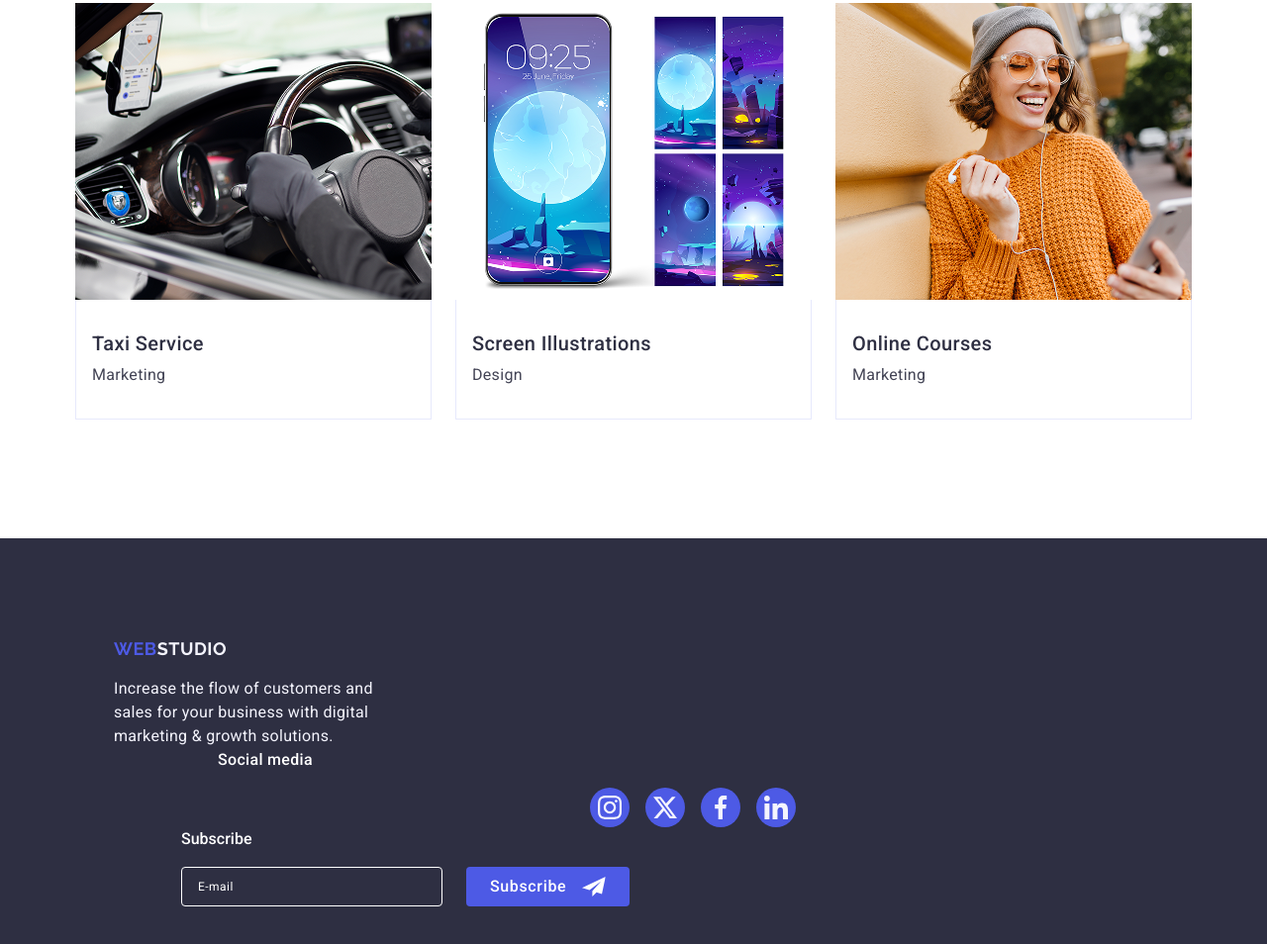
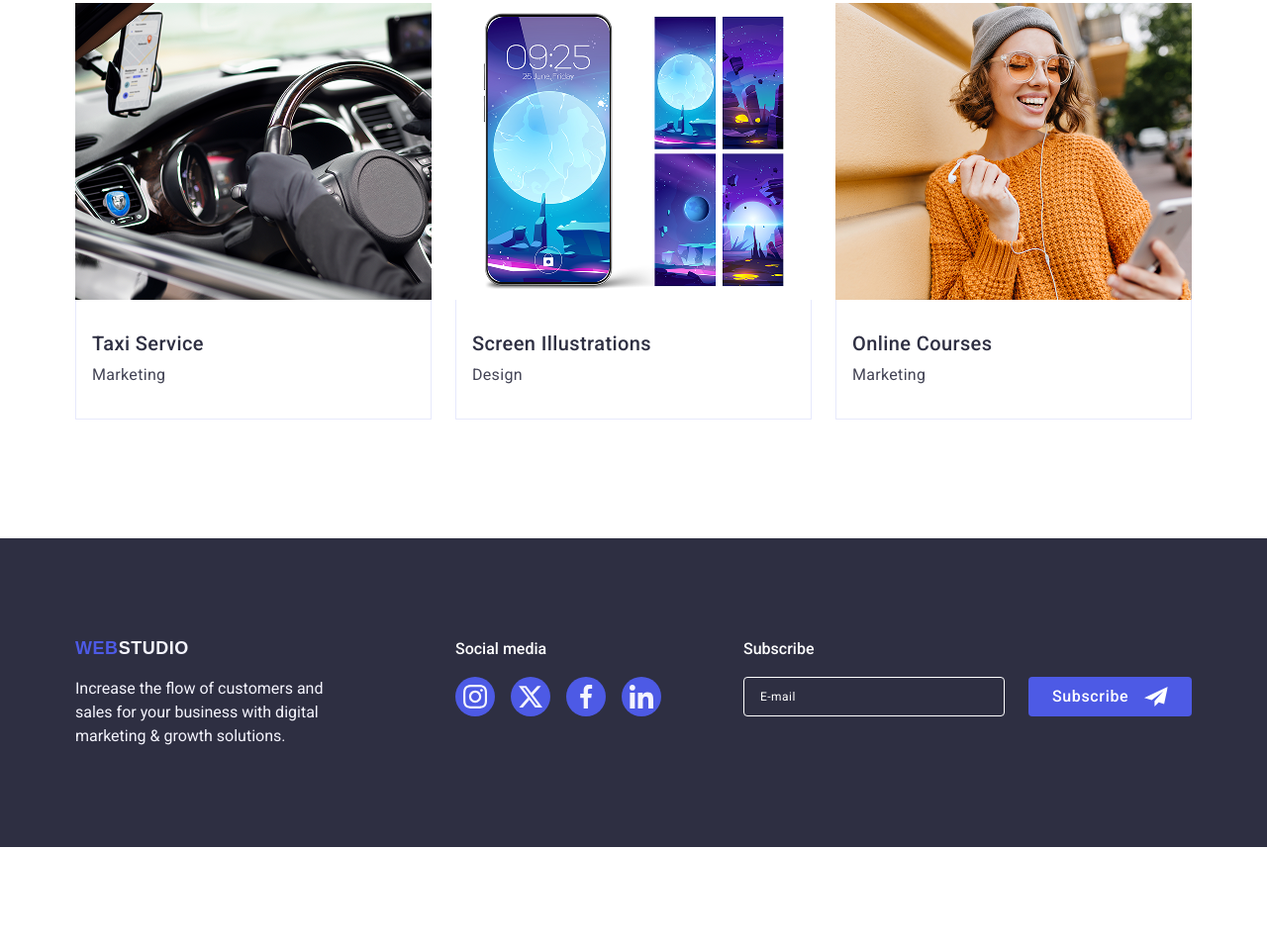
Before and after one commit to kirilluckov1228-lang/goit-markup-hw-05, a plain HTML site: page index.html in a window 1280 px wide. Shown: the part 2391-3345 px from the top of the page at 99% size. After the commit the page ends 3247 px from the top, so only its background shows below. Drawn offline with nearby package versions, Linux system fonts and the light colour scheme.

```diff
--- a/css/footer.css
+++ b/css/footer.css
@@ -1,95 +1,77 @@
-.footer{
-    background-color: #2E2F42;
-    padding: 100px;
-
-
+.footer {
+  background-color: #2e2f42;
+  color: #f4f4fd;
+  display: flex;
+  justify-content: center;
+  flex-direction: column;
+  align-items: center;
+  padding-top: 100px;
+  padding-bottom: 100px;
 }
 
-
-.logo-footer {
-    font-family: "Raleway", sans-serif;
-    font-weight: 700;
-    font-size: 18px;
-    line-height: 1.33;
-    letter-spacing: 0.03em;
-    text-transform: uppercase;
-    display: inline-block;
-    color: #f4f4fd;
-    text-decoration: none;
-    margin-bottom: 16px;
+.footer .container {
+  align-items: flex-start;
+  display: flex;
+  flex-direction: row;
 }
 
-
-.logo-blue {
-
-    color: #4d5ae5;
+.footer-left-block {
+  width: 264px;
 }
 
-
-.footer-text {
-    color: #f4f4fd;
-    line-height: 1.5;
-    letter-spacing: 0.02em;
-    max-width: 264px;
+.footer .logo {
+  color: inherit;
 }
 
-
-.social-title{
-    font-weight: 500;
-    font-size: 16px;
-    line-height: 1.5;
-    letter-spacing: 0.02em;
-    color: #ffffff;
-    margin-bottom: 16px;
-
-
+.footer-description {
+  color: inherit;
+  margin-top: 16px;
 }
 
-
-.container-footer{
-    display: flex;
-    margin: 0 auto;
-    padding: 0 15px;
-
+.footer-right-block {
+  display: flex;
+  align-items: flex-start;
+  justify-content: flex-start;
+  flex-direction: column;
+  gap: 16px;
+  margin-left: 120px;
 }
 
-.footer-social{
-    margin-left: 120px;
+.footer-right-block-title {
+  color: #ffffff;
+  font-weight: 500;
 }
 
-
-
-
-
-.footer-linc{
-   width: 40px;
-   height: 40px;
-   background-color: #4d5ae5;
-   border-radius: 50%;
-   display: flex;
-   align-items: center;
-   justify-content: center;
-   transition: background-color 250ms cubic-bezier(0.4, 0, 0.2, 1);
+.footer-social-list {
+  display: flex;
+  justify-content: center;
+  gap: 16px;
 }
 
-.footer-linc:hover,
-.footer-linc:focus{
-    background-color: #31d0aa;
+.footer-social-link {
+  display: flex;
+  align-items: center;
+  justify-content: center;
+  background-color: #4d5ae5;
+  border-radius: 50%;
+  width: 40px;
+  height: 40px;
+  transition: background-color 0.25s cubic-bezier(0.4, 0, 0.2, 1);
 }
 
-
-.footer-social-list{
-    gap: 16px;
+.footer-social-link:hover,
+.footer-social-link:focus {
+  background-color: #31d0aa;
 }
 
-
-
-
-
+.footer-social-link .social-icon {
+  fill: #f4f4fd;
+}
 
 .footer-subscribe-block {
   display: flex;
   align-items: flex-start;
+  justify-content: center;
   flex-direction: column;
   gap: 16px;
   margin-left: 83px;
@@ -112,7 +94,7 @@
   font-size: 12px;
   letter-spacing: 0.04em;
   line-height: 2;
-  border: 1px solid #FFFFFF;
+  border: 1px solid #ffffff;
   border-radius: 4px;
   padding-block: 8px;
   padding-inline: 16px;
@@ -151,11 +133,10 @@
   background: #4d5ae5;
   font-weight: 500;
   letter-spacing: 0.04em;
-    transition:
-        0.25s cubic-bezier(0.4, 0, 0.2, 1);
+  transition: background-color 0.25s cubic-bezier(0.4, 0, 0.2, 1);
 }
 
 .footer-subscribe-button:hover,
 .footer-subscribe-button:focus {
-  background:#31d0aa;
+  background: #31d0aa;
 }
--- a/index.html
+++ b/index.html
@@ -337,40 +337,63 @@
     </main>
 
   <footer id="footer" class="footer">
-    <div class="container-footer container">
-        <div class="footer-info">
-        <a href="./index.html" class="logo-footer">
-            <span class="logo-blue">Web</span><span class="logo-white">Studio</span>
-        </a>
-        <p class="footer-text">Increase the flow of customers and sales for your business with digital marketing & growth solutions.</p>
+      <div class="container">
+        <div class="footer-left-block">
+          <a class="logo" href="./index.html"
+            ><span class="logo-light">WEB</span>STUDIO</a
+          >
+          <p class="footer-description">
+            Increase the flow of customers and sales for your business with
+            digital marketing & growth solutions.
+          </p>
         </div>
-    </div>
-    <div class="footer-social">
-      <p class="social-title">Social media</p>
-      <ul class="social-list footer-social-list">
-        <li class="footer-sosial">
-           <a href="" class="footer-linc">
+        <div class="footer-right-block">
+          <p class="footer-right-block-title">Social media</p>
+
+          <ul class="footer-social-list">
+            <li class="footer-social-item">
+              <a
+                class="footer-social-link"
+                href="#"
+                target="blank"
+                rel="noopener noreferrer"
+              >
                 <svg class="social-icon" width="24" height="24">
                   <use href="./images/icons.svg#icon-instagram"></use>
                 </svg>
               </a>
             </li>
-               <li class="footer-sosial">
-              <a href="" class="footer-linc">
+            <li class="footer-social-item">
+              <a
+                class="footer-social-link"
+                href="#"
+                target="blank"
+                rel="noopener noreferrer"
+              >
                 <svg class="social-icon" width="24" height="24">
                   <use href="./images/icons.svg#icon-twitter"></use>
                 </svg>
               </a>
             </li>
-                <li class="footer-sosial">
-              <a href="" class="footer-linc">
+            <li class="footer-social-item">
+              <a
+                class="footer-social-link"
+                href="#"
+                target="blank"
+                rel="noopener noreferrer"
+              >
                 <svg class="social-icon" width="24" height="24">
                   <use href="./images/icons.svg#icon-facebook"></use>
                 </svg>
               </a>
             </li>
-               <li class="footer-sosial">
-              <a href="" class="footer-linc">
+            <li class="footer-social-item">
+              <a
+                class="footer-social-link"
+                href="#"
+                target="blank"
+                rel="noopener noreferrer"
+              >
                 <svg class="social-icon" width="24" height="24">
                   <use href="./images/icons.svg#icon-linkedin"></use>
                 </svg>
@@ -398,8 +421,8 @@
             </button>
           </form>
         </div>
+      </div>
     </footer>
-
 
     <div id="modal" class="order-modal-overlay">
       <div class="order-modal-content">
@@ -466,7 +489,7 @@
               </div>
 
               <div class="order-modal-field">
-                <label class="order-modal_label" for="comment">Comment</label>
+                <label class="order-modal-label" for="comment">Comment</label>
                 <textarea
                   class="order-modal-input"
                   name="comment"
@@ -489,7 +512,7 @@
                       height="16"
                       class="agreement-checkbox-icon"
                     >
-                      <use href="./images/icons.svg#icon-check-mark"></use>
+                      <use href="./images/icons.svg#icon-Checkbox"></use>
                     </svg>
                   </span>
 
```
Also changed, not shown: images/icons.svg. Lines whose indentation alone changed are shown as unchanged.
